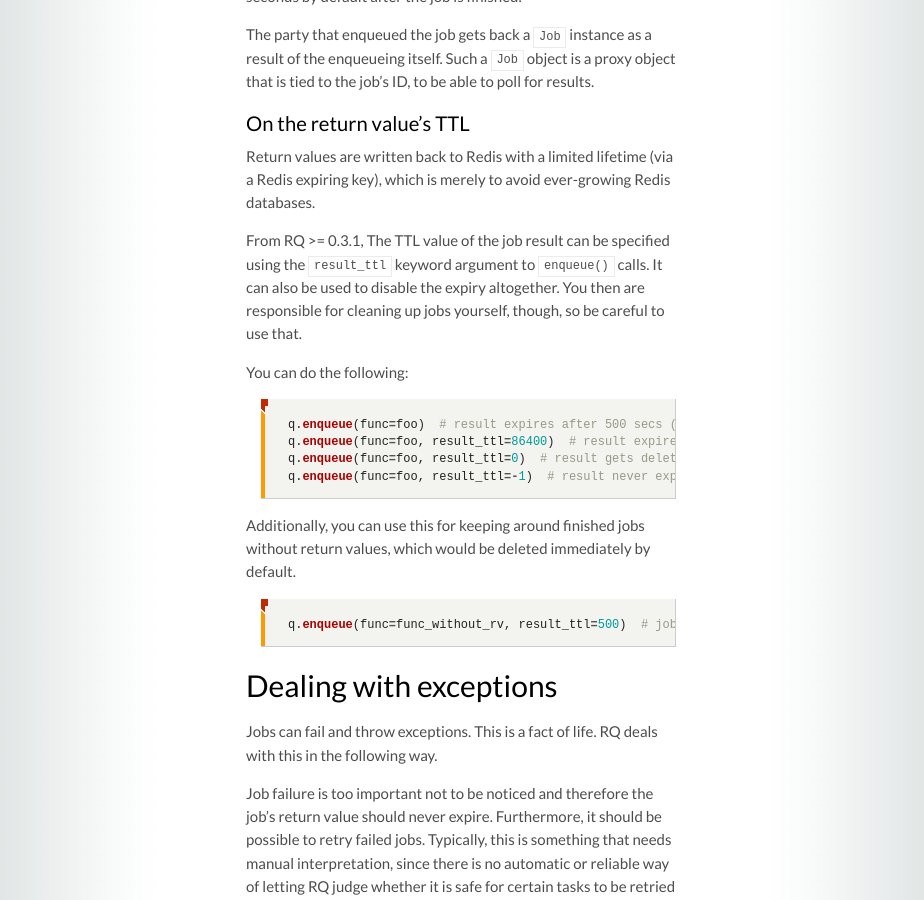
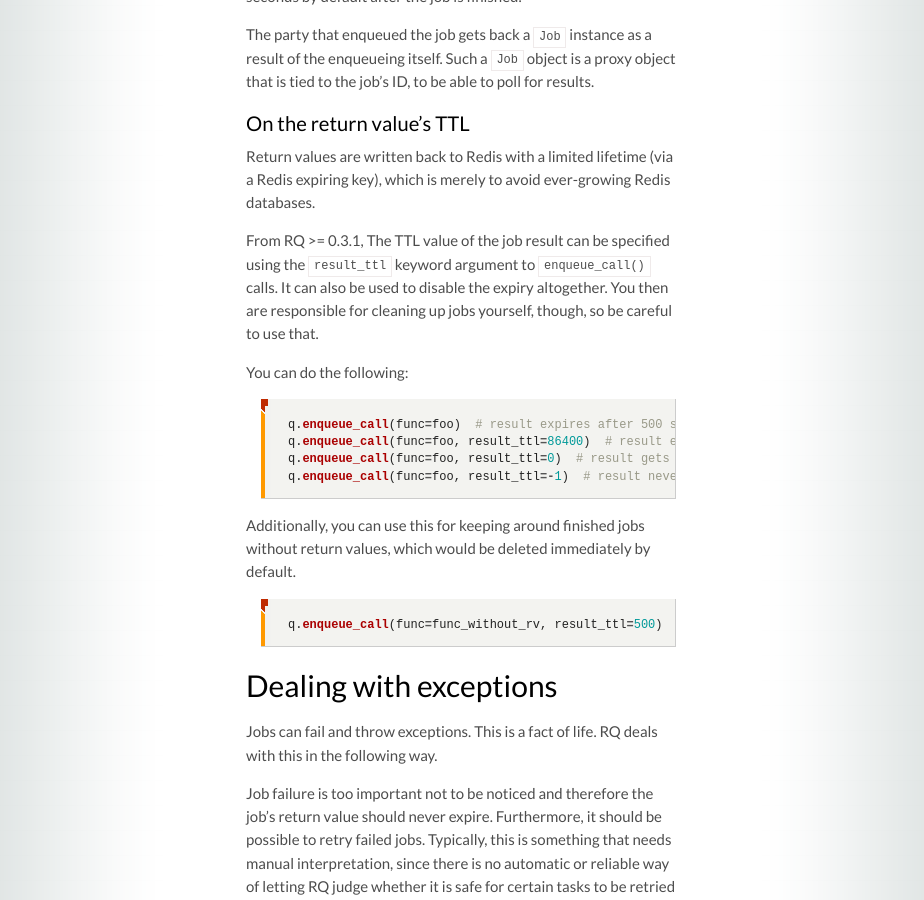
Before and after one commit to rq/rq, a Jekyll site: the page built from docs/results.md, in a window 1280 px wide and 900 px high, scrolled down 569 px. Shown: the whole window, without its empty margins (179-1103 px from the left). Built offline with Jekyll 4.4.1, drawn with Linux system fonts in a browser that asks for light colours; some web fonts are replaced; Markdown is read by kramdown in place of the engine named in the settings.

Commit message:
Fix incorrect docs.
Fixes #217.

```diff
--- a/docs/results.md
+++ b/docs/results.md
@@ -25,24 +25,24 @@
 expiring key), which is merely to avoid ever-growing Redis databases.
 
 From RQ >= 0.3.1, The TTL value of the job result can be specified using the
-`result_ttl` keyword argument to `enqueue()` calls.  It can also be used to
-disable the expiry altogether.  You then are responsible for cleaning up jobs
-yourself, though, so be careful to use that.
+`result_ttl` keyword argument to `enqueue_call()` calls.  It can also be used
+to disable the expiry altogether.  You then are responsible for cleaning up
+jobs yourself, though, so be careful to use that.
 
 You can do the following:
 
 {% highlight python %}
-q.enqueue(func=foo)  # result expires after 500 secs (the default)
-q.enqueue(func=foo, result_ttl=86400)  # result expires after 1 day
-q.enqueue(func=foo, result_ttl=0)  # result gets deleted immediately
-q.enqueue(func=foo, result_ttl=-1)  # result never expires--you should delete jobs manually
+q.enqueue_call(func=foo)  # result expires after 500 secs (the default)
+q.enqueue_call(func=foo, result_ttl=86400)  # result expires after 1 day
+q.enqueue_call(func=foo, result_ttl=0)  # result gets deleted immediately
+q.enqueue_call(func=foo, result_ttl=-1)  # result never expires--you should delete jobs manually
 {% endhighlight %}
 
 Additionally, you can use this for keeping around finished jobs without return
 values, which would be deleted immediately by default.
 
 {% highlight python %}
-q.enqueue(func=func_without_rv, result_ttl=500)  # job kept explicitly
+q.enqueue_call(func=func_without_rv, result_ttl=500)  # job kept explicitly
 {% endhighlight %}
 
 
```
